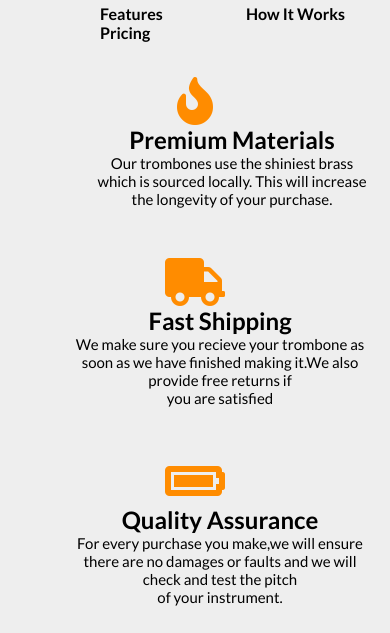
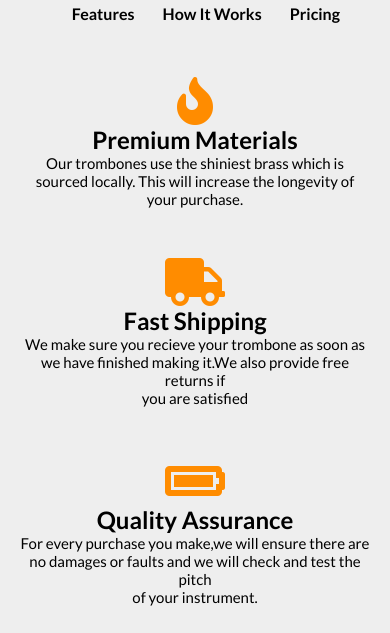
Before and after one commit to ostindev229/landing-page-free-code-camp, a plain HTML site: page index.html in a window 390 px wide. Shown: the part 205-838 px from the top of the page. Drawn offline with Linux system fonts and the light colour scheme; grey boxes are pictures that could not be loaded.

Commit message:
Add files via upload

```diff
--- a/index.css
+++ b/index.css
@@ -145,7 +145,6 @@ p {
 }		/***************************Partie Responsive **************************************/
 
 @media screen and (max-width: 768px){
-
 #logo{
 	width: 65%;
 	margin: 0px;-
@@ -159,11 +158,12 @@ p {
 
  }
  nav{
- 	float: none;
+ 	float: right;
  }
  nav ul li {
  	font-size: 16px;
- 	margin-right: 20px;
+ 	margin-left: -25px;
+
  }
  .main__title{
  	font-size: 20px;
@@ -215,9 +215,12 @@ body{
 
   }
   header{
-  	height: 80px;
+  	height: 90px;
   }
   nav ul li{
-  	margin-left: 60px;
+
+  }
+  .espace {
+  	margin: 0;
   }
 }
```
